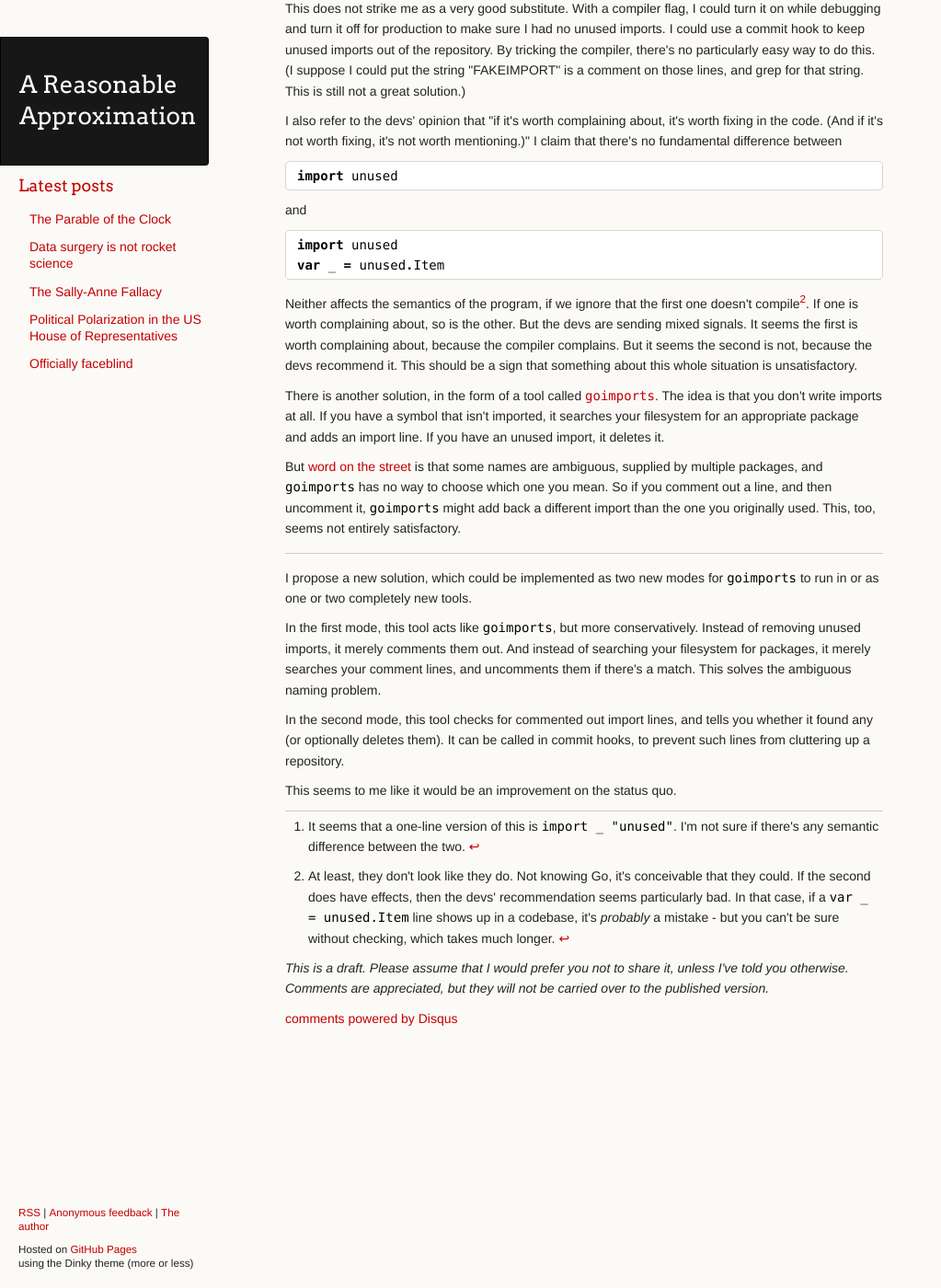
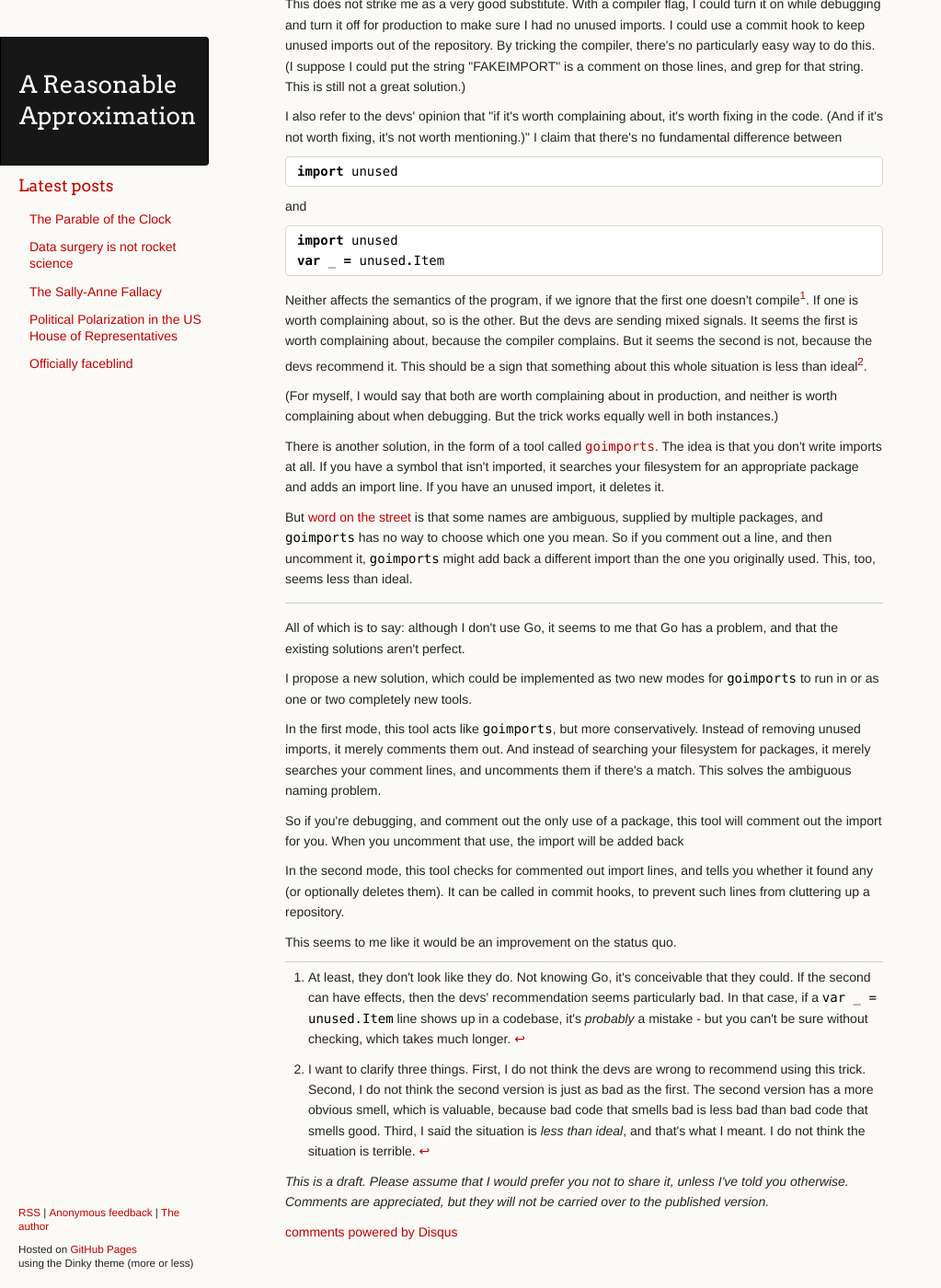
Before and after one commit to ChickenProp/chickenprop.github.com, a Jekyll site: the page built from drafts/improving-goimports.md, in a window 1280 px wide and 1400 px high, scrolled down 553 px. Shown: the whole window at 92% size, without its empty margins (0-1023 px from the left). Built offline with Jekyll 4.4.1, drawn with Linux system fonts in a browser that asks for light colours; nearby versions of some CDN libraries; comment, search, counter and statistics services are not loaded; some of the changed text lies outside the part shown.

Commit message:
edit goimports.

````diff
--- a/drafts/improving-goimports.md
+++ b/drafts/improving-goimports.md
@@ -3,7 +3,7 @@ layout: draft
 title: Improving goimports
 ---
 
-*Epistemic status: Pure dilettantism. I have never used Go. This might make me unqualified to say what I'm about to say.*
+*Epistemic status: Pure dilettantism. I have never used Go. This might make me unqualified to say what I'm about to say. But it's okay, because I use the word "seems" a lot.*
 
 In Go, if you have an unused import, your program fails to compile. This has made a lot of people mildly annoyed and been sometimes regarded as a bad idea, but not universally.
 
@@ -19,7 +19,7 @@ import "unused"
 var _ = unused.Item  // TODO: Delete before committing!
 ```
 
-\- that is, add a line of code to trick the compiler into thinking that you're using the import, even though you're not.[^oneline]
+\- that is, add a line of code to trick the compiler into thinking that you're using the import, even though you're not. (Unless you forget to delete the trick line, which the compiler won't verify for you.)
 
 This does not strike me as a very good substitute. With a compiler flag, I could turn it on while debugging and turn it off for production to make sure I had no unused imports. I could use a commit hook to keep unused imports out of the repository. By tricking the compiler, there's no particularly easy way to do this. (I suppose I could put the string "FAKEIMPORT" is a comment on those lines, and grep for that string. This is still not a great solution.)
 
@@ -36,21 +36,28 @@ import unused
 var _ = unused.Item
 ```
 
-Neither affects the semantics of the program, if we ignore that the first one doesn't compile[^semantics]. If one is worth complaining about, so is the other. But the devs are sending mixed signals. It seems the first is worth complaining about, because the compiler complains. But it seems the second is not, because the devs recommend it. This should be a sign that something about this whole situation is unsatisfactory.
+Neither affects the semantics of the program, if we ignore that the first one doesn't compile[^semantics]. If one is worth complaining about, so is the other. But the devs are sending mixed signals. It seems the first is worth complaining about, because the compiler complains. But it seems the second is not, because the devs recommend it. This should be a sign that something about this whole situation is less than ideal[^clarify].
+
+(For myself, I would say that both are worth complaining about in production, and neither is worth complaining about when debugging. But the trick works equally well in both instances.)
 
 There is another solution, in the form of a tool called [`goimports`](https://godoc.org/golang.org/x/tools/cmd/goimports). The idea is that you don't write imports at all. If you have a symbol that isn't imported, it searches your filesystem for an appropriate package and adds an import line. If you have an unused import, it deletes it.
 
-But [word on the street](https://news.ycombinator.com/item?id=12208242) is that some names are ambiguous, supplied by multiple packages, and `goimports` has no way to choose which one you mean. So if you comment out a line, and then uncomment it, `goimports` might add back a different import than the one you originally used. This, too, seems not entirely satisfactory.
+But [word on the street](https://news.ycombinator.com/item?id=12208242) is that some names are ambiguous, supplied by multiple packages, and `goimports` has no way to choose which one you mean. So if you comment out a line, and then uncomment it, `goimports` might add back a different import than the one you originally used. This, too, seems less than ideal.
 
 ---
+
+All of which is to say: although I don't use Go, it seems to me that Go has a problem, and that the existing solutions aren't perfect.
 
 I propose a new solution, which could be implemented as two new modes for `goimports` to run in or as one or two completely new tools.
 
 In the first mode, this tool acts like `goimports`, but more conservatively. Instead of removing unused imports, it merely comments them out. And instead of searching your filesystem for packages, it merely searches your comment lines, and uncomments them if there's a match. This solves the ambiguous naming problem.
 
+So if you're debugging, and comment out the only use of a package, this tool will comment out the import for you. When you uncomment that use, the import will be added back
+
 In the second mode, this tool checks for commented out import lines, and tells you whether it found any (or optionally deletes them). It can be called in commit hooks, to prevent such lines from cluttering up a repository.
 
 This seems to me like it would be an improvement on the status quo.
 
-[^oneline]: It seems that a one-line version of this is `import _ "unused"`. I'm not sure if there's any semantic difference between the two.
-[^semantics]: At least, they don't look like they do. Not knowing Go, it's conceivable that they could. If the second does have effects, then the devs' recommendation seems particularly bad. In that case, if a `var _ = unused.Item` line shows up in a codebase, it's *probably* a mistake - but you can't be sure without checking, which takes much longer.
+[^semantics]: At least, they don't look like they do. Not knowing Go, it's conceivable that they could. If the second can have effects, then the devs' recommendation seems particularly bad. In that case, if a `var _ = unused.Item` line shows up in a codebase, it's *probably* a mistake - but you can't be sure without checking, which takes much longer.
+
+[^clarify]: I want to clarify three things. First, I do not think the devs are wrong to recommend using this trick. Second, I do not think the second version is just as bad as the first. The second version has a more obvious smell, which is valuable, because bad code that smells bad is less bad than bad code that smells good. Third, I said the situation is *less than ideal*, and that's what I meant. I do not think the situation is terrible.
````
